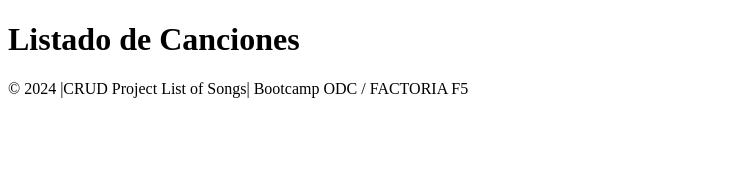
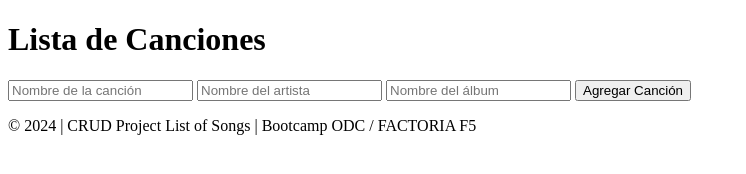
Before and after one commit to monicaSernaS/crud-project-songs, a website: page index.html in a window 1280 px wide. Shown: the whole page, without its empty margins (0-746 px from the left). Drawn offline with Linux system fonts and the light colour scheme.

Commit message:
Add: POST services

```diff
--- a/index.html
+++ b/index.html
@@ -8,29 +8,22 @@
 </head>
 <body>
     <header>
-        <h1>Listado de Canciones</h1>
+        <h1>Lista de Canciones</h1>
     </header>
-
-     <main>
-    <!--    <section>
-            <h2>Agregar o Editar Canción</h2>
-            <form id="songForm">
+    <main>
+       <section id="songsSection">
+            <form id="addSong">
                 <input type="text" id="songName" placeholder="Nombre de la canción" required>
                 <input type="text" id="singer" placeholder="Nombre del artista" required>
                 <input type="text" id="album" placeholder="Nombre del álbum" required>
-                <button type="submit">Guardar</button>
+                <button onclick="createSong()">Agregar Canción</button>
             </form>
-        </section>
--->
-        <section id="songsSection">
-           <ul id="songsList"></ul>
+            <ul id="songsList"></ul>
         </section>
     </main>
     <script src="./src/services.js"></script>
     <footer>
-        <p> &copy; 2024 |CRUD Project List of Songs| Bootcamp ODC / FACTORIA F5</p>
+        <p> &copy; 2024 | CRUD Project List of Songs | Bootcamp ODC / FACTORIA F5</p>
     </footer>
-
-
 </body>
 </html>
--- a/src/services.js
+++ b/src/services.js
@@ -2,17 +2,20 @@
 const URL_API = 'http://localhost:3000/songs'
 
 async function createSong(){
+    const form = document.getElementById('addSong')
+    const newSong = {
+        name: form.name.value,
+        singer: form.singer.value,
+        album: form.album.value
+    }
     const response = await fetch('URL_API', {
         method: 'POST',
         headers: {
           'Content-Type': 'application/json',
         },
-        body: JSON.stringify({
-            name: 'songName',
-            singer: 'singerName',
-            album: 'albumName'
+        body: JSON.stringify(newSong)
         })
-    })
+    }
 if (response.ok) {
     printSongs()
 }
@@ -68,5 +71,4 @@ async function deleteSong(id){
         printSongs()
       }
         return deletedSong
-    }
-    }
+}
```
